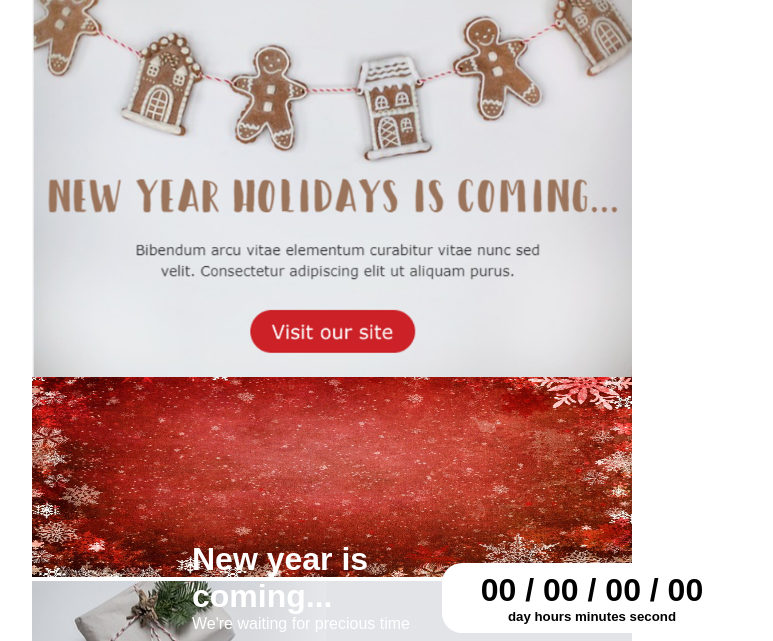
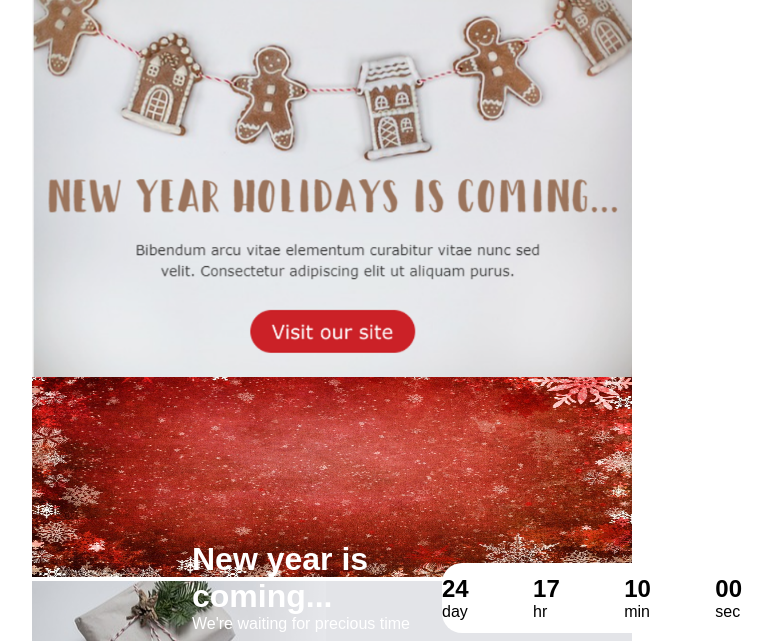
Before and after one commit to akimovrad/7-projekcts-js, a plain HTML site: page index.html in a window 1280 px wide. Shown: the part 122-763 px from the top of the page, without its empty margins (308-1081 px from the left). Drawn offline with Linux system fonts and the light colour scheme.

Commit message:
first commit

```diff
--- a/index.html
+++ b/index.html
@@ -19,8 +19,10 @@
             <p>  We're waiting for precious time</p>
             </div>
             <div class="text-title">
-                <h1>00 / 00 / 00 / 00</h1>
-                <h5>day   hours   minutes   second</h5>
+                <div><h2 id="days">365</h2> <p>day</p></div>
+                <div><h2 id="hours">23</h2> <p>hr</p></div>
+                <div><h2 id="min">10</h2> <p>min</p></div>
+                <div><h2 id="sec">12</h2> <p>sec</p></div>
             </div>
         </div>
 
@@ -98,7 +100,7 @@
         </div>
     </div>
 
-    <script src=""></script>
+    <script src="main.js"></script>
 
     <!-- <h1>https://viewstripo.email/template/8d9df86a-99e2-4eea-aa78-0cc73b550f2a?_gl=1*1bzuab8*_gcl_au*MTQ2MTQ5NzQ5NC4xNzMyOTc2Njk4*_ga*NTEyMzcwNjIuMTczMjk3NjY5OA..*_ga_0TYDGF3DF2*MTczMjk3NjY5Ny4xLjEuMTczMjk3NjcyMC4zNy4wLjE5MjI0NzI4MTM.</h1> -->
 </body>
--- a/main.js
+++ b/main.js
@@ -0,0 +1,20 @@
+let days = document.getElementById('days');
+let hours = document.getElementById('hours');
+let min = document.getElementById('min');
+let sec = document.getElementById('sec');
+
+
+
+setInterval(() => {
+    let finishYear = new Date(2025, 0, 0);
+    let nowYear = new Date();
+
+
+    let dif = finishYear.getTime() - nowYear.getTime();
+
+
+    days.textContent = (dif / 1000 / 60 / 60 / 24).toFixed(0).padStart(2, '0');
+    hours.textContent = ((dif / 1000 / 60 / 60) % 24).toFixed(0).padStart(2, '0');
+    min.textContent = ((dif / 1000 / 60) % 60).toFixed(0).padStart(2, '0');
+    sec.textContent = ((dif / 1000) % 60).toFixed(0).padStart(2, '0');
+}, 100)
--- a/style.css
+++ b/style.css
@@ -44,8 +44,8 @@ img{
 
 .text-title{
     display: flex;
-    flex-direction: column;
-    justify-content: center;
+    flex-direction: row;
+    justify-content: space-between;
     align-items: center;
     position: absolute;
     bottom: 45px;
```
